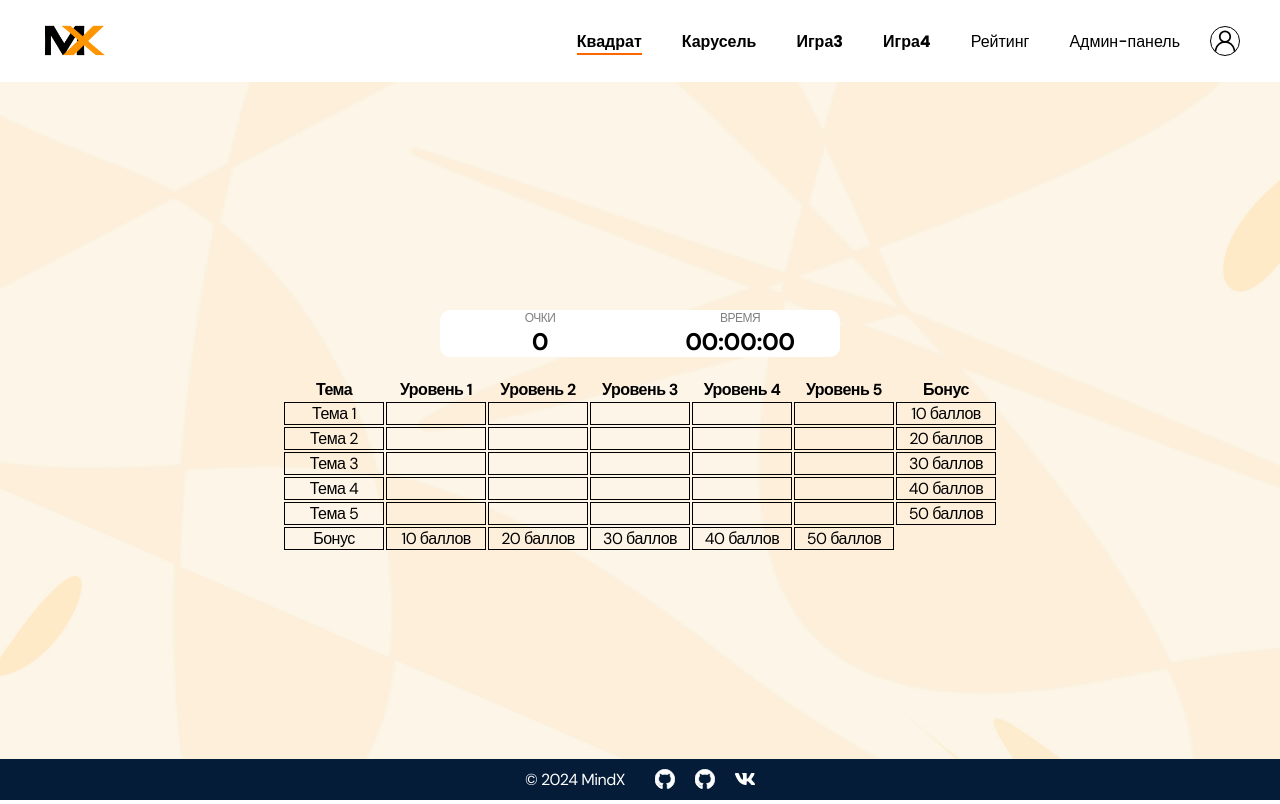
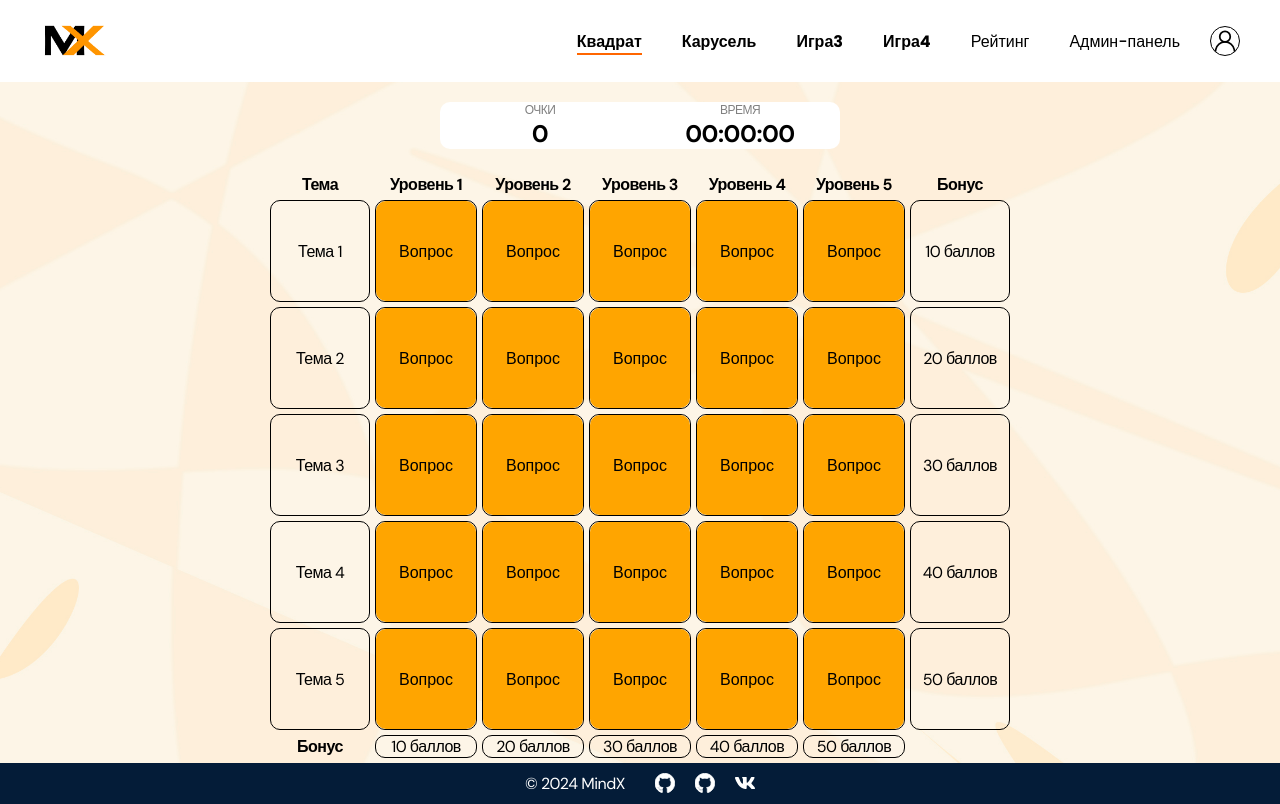
Before and after one commit to ntlifee/olympiad-games, a React (Create React App) app in the folder client/: page /square in a window 1280 px wide. Built offline with nearby package versions, Linux system fonts and the light colour scheme.

Commit message:
Начал разработку Квадрата. Добавил компонент с вопросом

```diff
--- /dev/null
+++ b/client/src/components/QuestionButton/QuestionButton.jsx
@@ -0,0 +1,9 @@
+import './questionButton.css'
+
+const QuestionButton = () => {
+    return (
+        <button className="question-button">Вопрос</button>
+    );
+}
+
+export default QuestionButton;
--- /dev/null
+++ b/client/src/components/QuestionButton/questionButton.css
@@ -0,0 +1,6 @@
+.question-button{
+    width: 100px;
+    height: 100px;
+    background-color: orange;
+    border-radius: 10px;
+}
--- a/client/src/pages/SquareGame/SquareGame.jsx
+++ b/client/src/pages/SquareGame/SquareGame.jsx
@@ -1,4 +1,5 @@
 import GameInformationPanel from './../../components/GameInformationPanel/GameInformationPanel'
+import QuestionButton from '../../components/QuestionButton/QuestionButton'
 import './squaregame.css'
 
 const SquareGame = (props) => {
@@ -32,14 +33,14 @@ const SquareGame = (props) => {
                                     <td>Тема {theme}</td>
                                     {levels.map(level => (
                                         <td key={level}>
-                                            {/* Компонент элемента управления вопросом */}
+                                            <QuestionButton />
                                         </td>
                                     ))}
                                     <td className="bonus">{(i + 1) * 10} баллов</td>
                                 </tr>
                             ))}
                             <tr>
-                                <td>Бонус</td>
+                                <th>Бонус</th>
                                 {levels.map(level => (<td key={level}>{level * 10} баллов</td>))}
                             </tr>
                         </tbody>
--- a/client/src/pages/SquareGame/squaregame.css
+++ b/client/src/pages/SquareGame/squaregame.css
@@ -13,3 +13,12 @@ main {
     max-width: 1200px;
     align-items: center;
 }
+
+table{
+    border-collapse: separate;
+    border-spacing: 5px;
+}
+
+td{
+    border-radius: 10px;
+}
```
